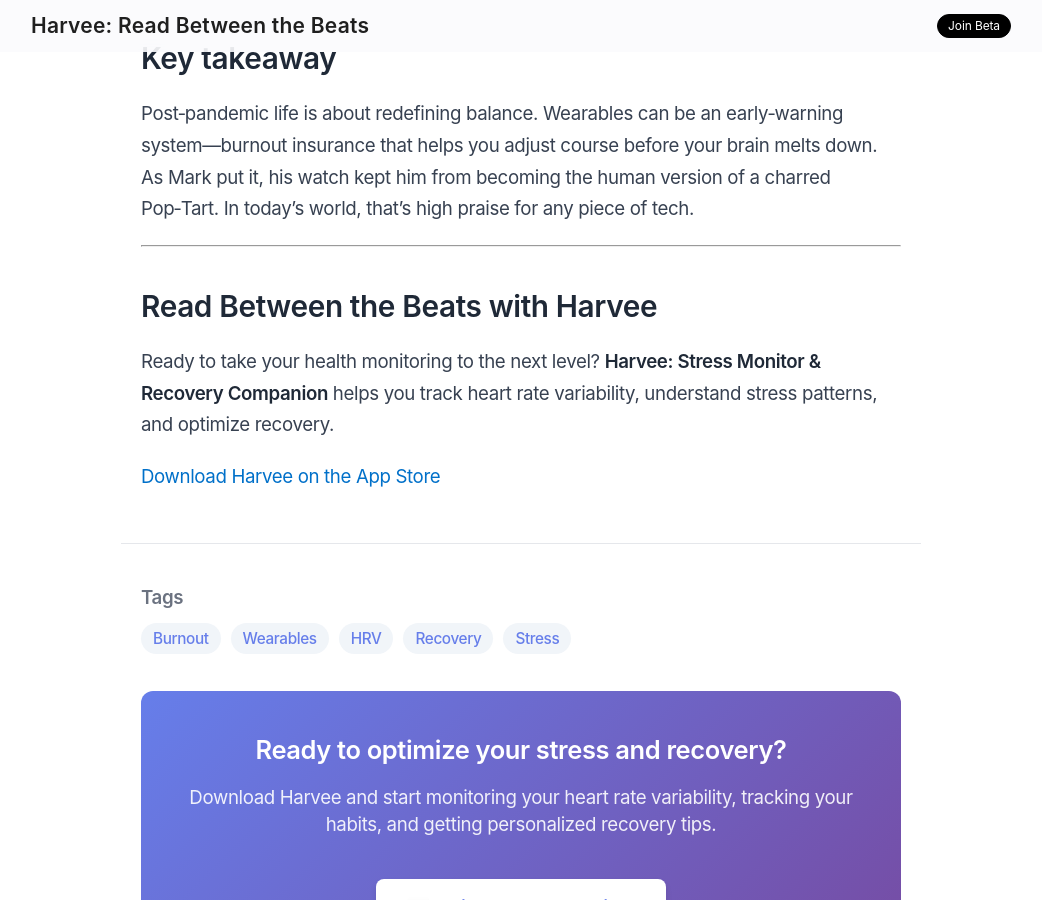
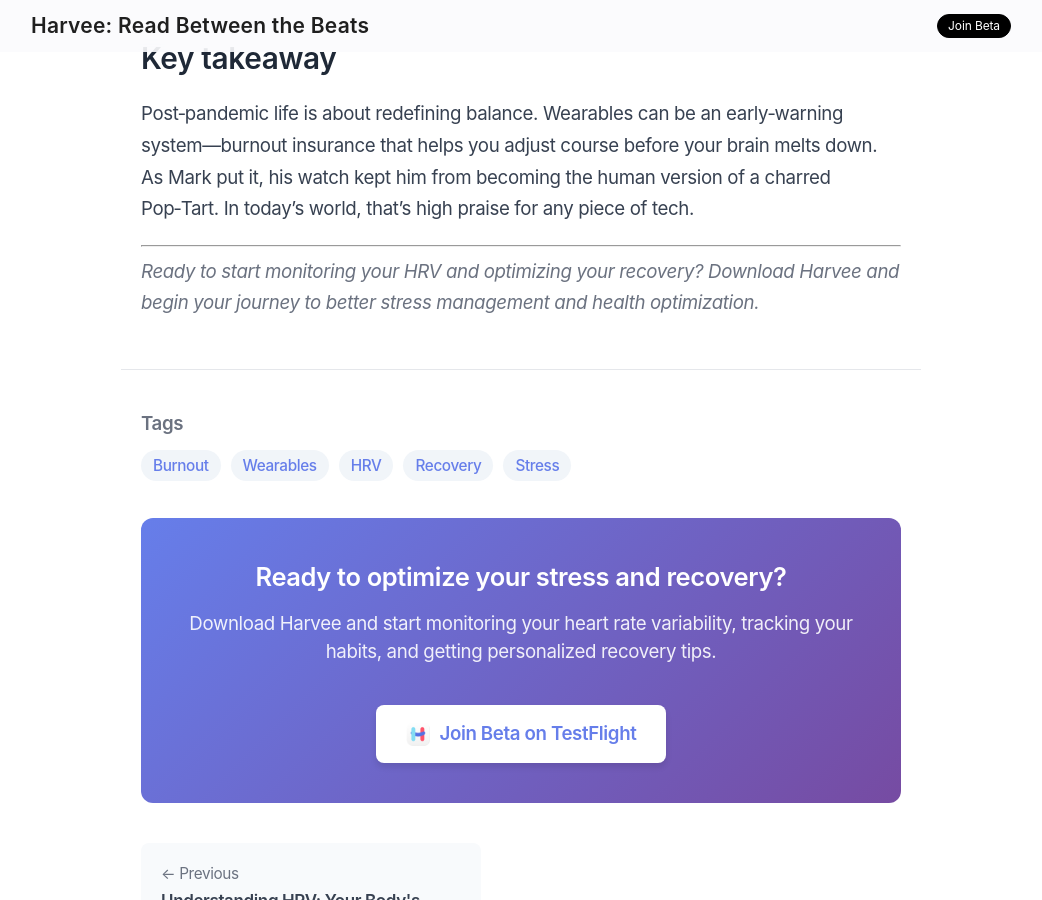
Before and after one commit to artkirillov/harvee-website, a Jekyll site: the page built from _posts/2025-10-05-burnout-prevention-wearables-jalapeno-popper.md, in a window 1280 px wide and 900 px high, scrolled down 3201 px. Shown: the whole window, without its empty margins (119-1161 px from the left). Built offline with Jekyll 4.4.1, drawn with Linux system fonts in a browser that asks for light colours.

Commit message:
Update the footer of the post

```diff
--- a/_posts/2025-10-05-burnout-prevention-wearables-jalapeno-popper.md
+++ b/_posts/2025-10-05-burnout-prevention-wearables-jalapeno-popper.md
@@ -82,8 +82,4 @@
 
 ---
 
-## Read Between the Beats with Harvee
-
-Ready to take your health monitoring to the next level? **Harvee: Stress Monitor & Recovery Companion** helps you track heart rate variability, understand stress patterns, and optimize recovery.
-
-[Download Harvee on the App Store](https://testflight.apple.com/join/mFb7yREE)
+*Ready to start monitoring your HRV and optimizing your recovery? Download Harvee and begin your journey to better stress management and health optimization.*
```
